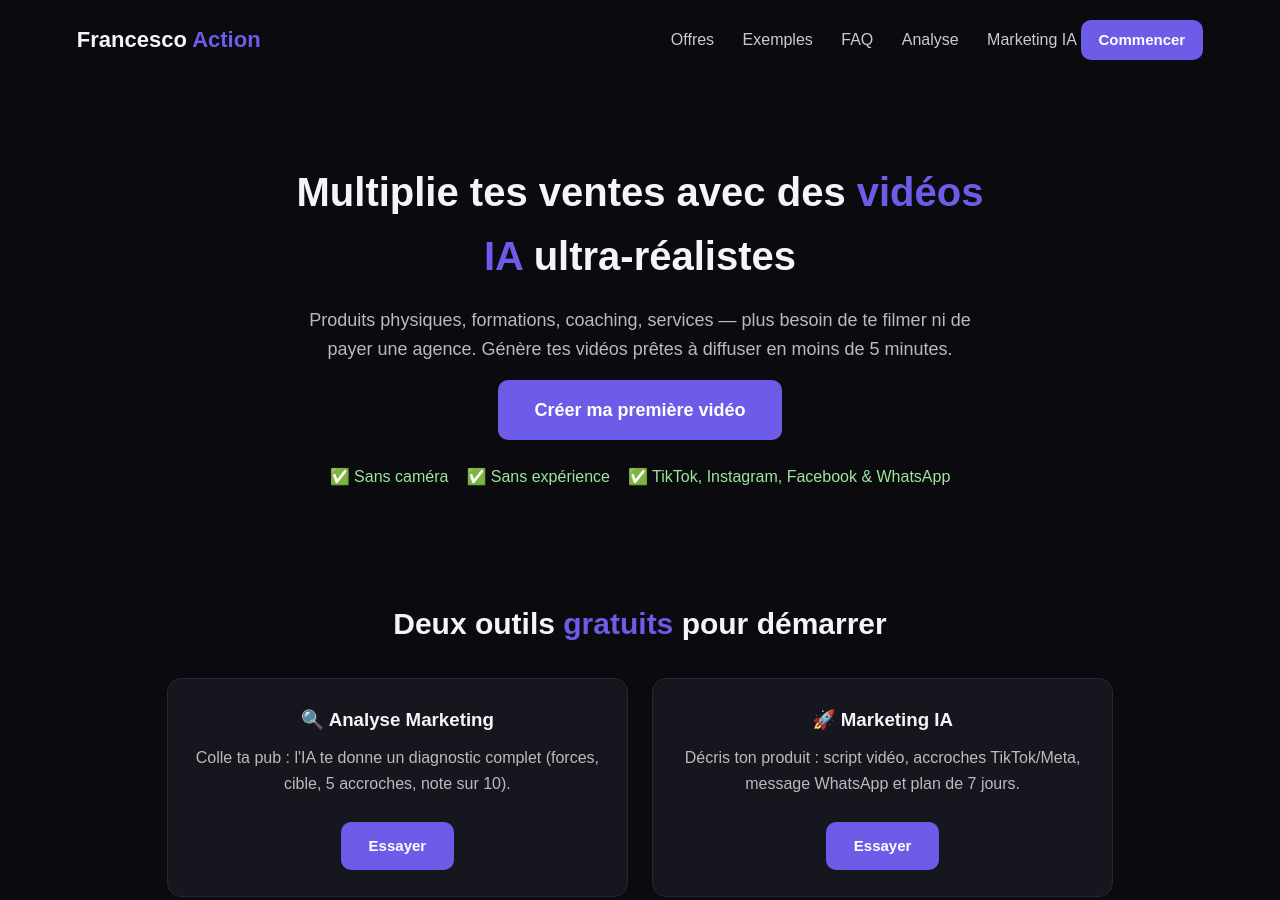
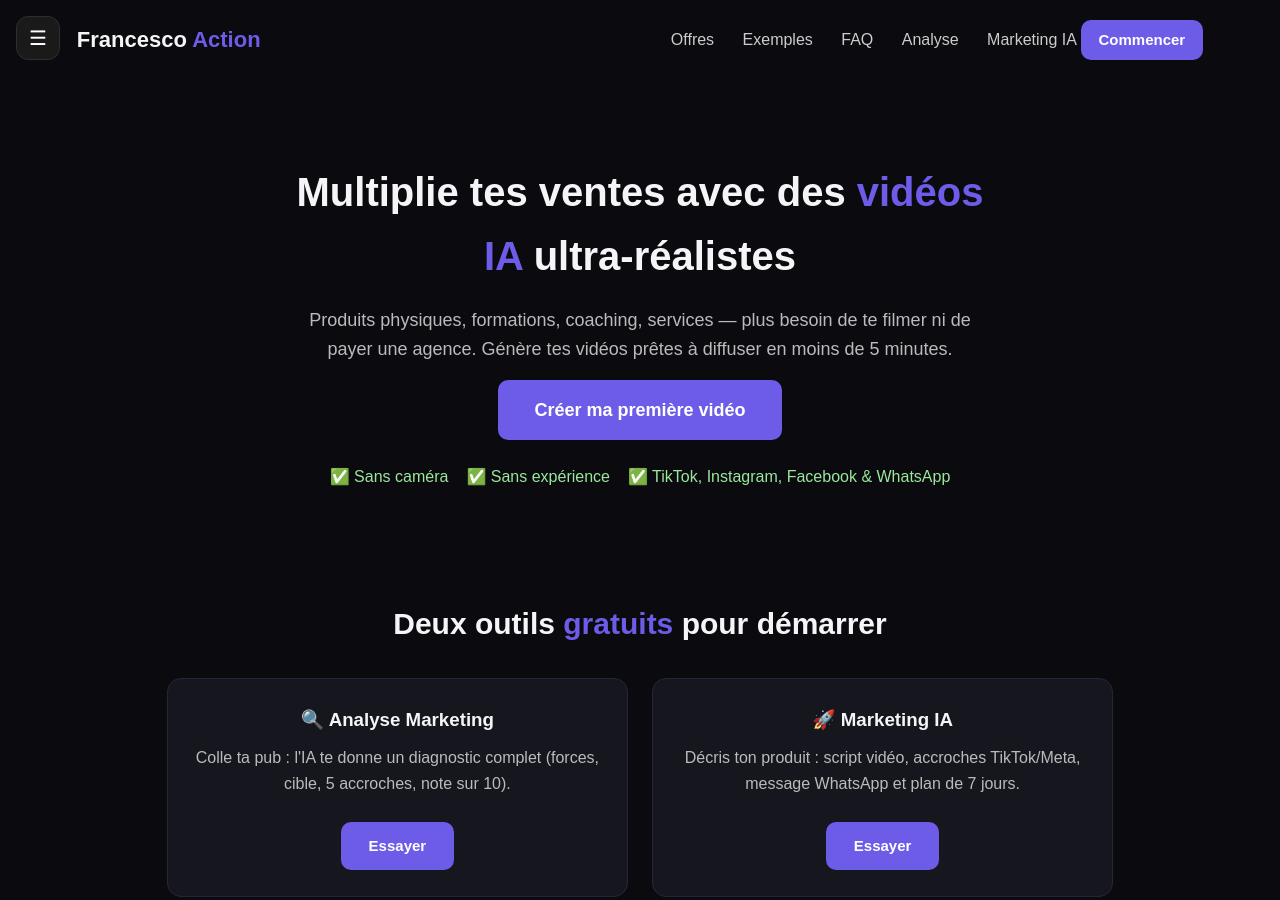
Before and after one commit to francescoabc5-bot/Scisco-Light, a plain HTML site: page index.html in a window 1280 px wide. Shown: the top 900 px of the page. Drawn offline with Linux system fonts and the light colour scheme.

Commit message:
Update index.html

```diff
--- a/index.html
+++ b/index.html
@@ -45,5 +45,6 @@
 </section>
 
 <footer class="footer"><p>© 2026 Francesco Action — Tous droits réservés</p></footer>
+<script src="chatwidget.js"></script><script src="menu.js"></script>
 <script src="chatwidget.js"></script></body>
 </html>
```
